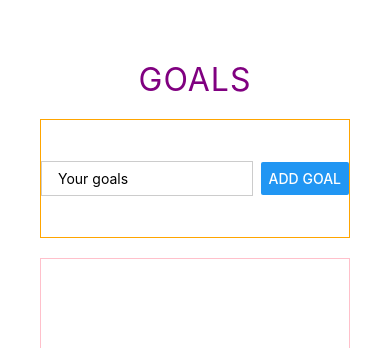
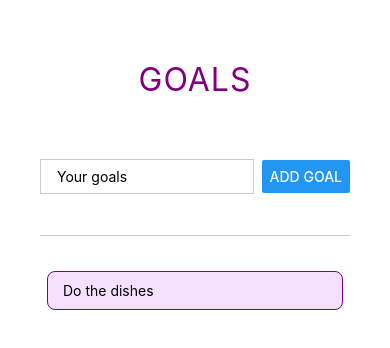
Before and after one commit to emilydaykin/Goals, a React Native app: screen / in a window 390 px wide. Shown: the top 348 px of the page. Built offline with nearby package versions, Linux system fonts and the light colour scheme.

Commit message:
styling to individually displayed goal

```diff
--- a/App.js
+++ b/App.js
@@ -3,7 +3,7 @@ import { useState } from 'react';
 
 export default function App() {
   const [goalInput, setGoalInput] = useState('');
-  const [goals, setGoals] = useState([]);
+  const [goals, setGoals] = useState(['Do the dishes']);
 
   const goalInputHandler = (inputText) => {
     setGoalInput(inputText);
@@ -29,7 +29,9 @@ export default function App() {
       </View>
       <View style={styles.goalsContainer}>
         {goals.map((goal, _id) => (
-          <Text key={_id}>{goal}</Text>
+          <Text style={styles.goalItem} key={_id}>
+            {goal}
+          </Text>
         ))}
       </View>
     </View>
@@ -55,13 +57,15 @@ const styles = StyleSheet.create({
     flexDirection: 'row',
     justifyContent: 'space-between',
     alignItems: 'center',
-    borderWidth: 1,
-    borderColor: 'orange',
+    // borderWidth: 1,
+    borderBottomWidth: 1,
+    borderColor: '#cccccc',
     marginBottom: 20,
+    // backgroundColor: 'pink',
   },
   textInput: {
     borderWidth: 1,
-    borderColor: '#ccc',
+    borderColor: '#cccccc',
     width: '70%',
     marginRight: 8,
     paddingVertical: 8,
@@ -69,7 +73,19 @@ const styles = StyleSheet.create({
   },
   goalsContainer: {
     flex: 5,
+    // borderWidth: 1,
+    // borderColor: 'pink',
+    paddingTop: 10,
+  },
+  goalItem: {
     borderWidth: 1,
-    borderColor: 'pink',
+    borderColor: 'purple',
+    backgroundColor: '#f5e1fd',
+    borderRadius: 8,
+    flexWrap: 'wrap',
+    paddingVertical: 10,
+    paddingHorizontal: 15,
+    marginVertical: 5,
+    marginHorizontal: 7,
   },
 });
```
